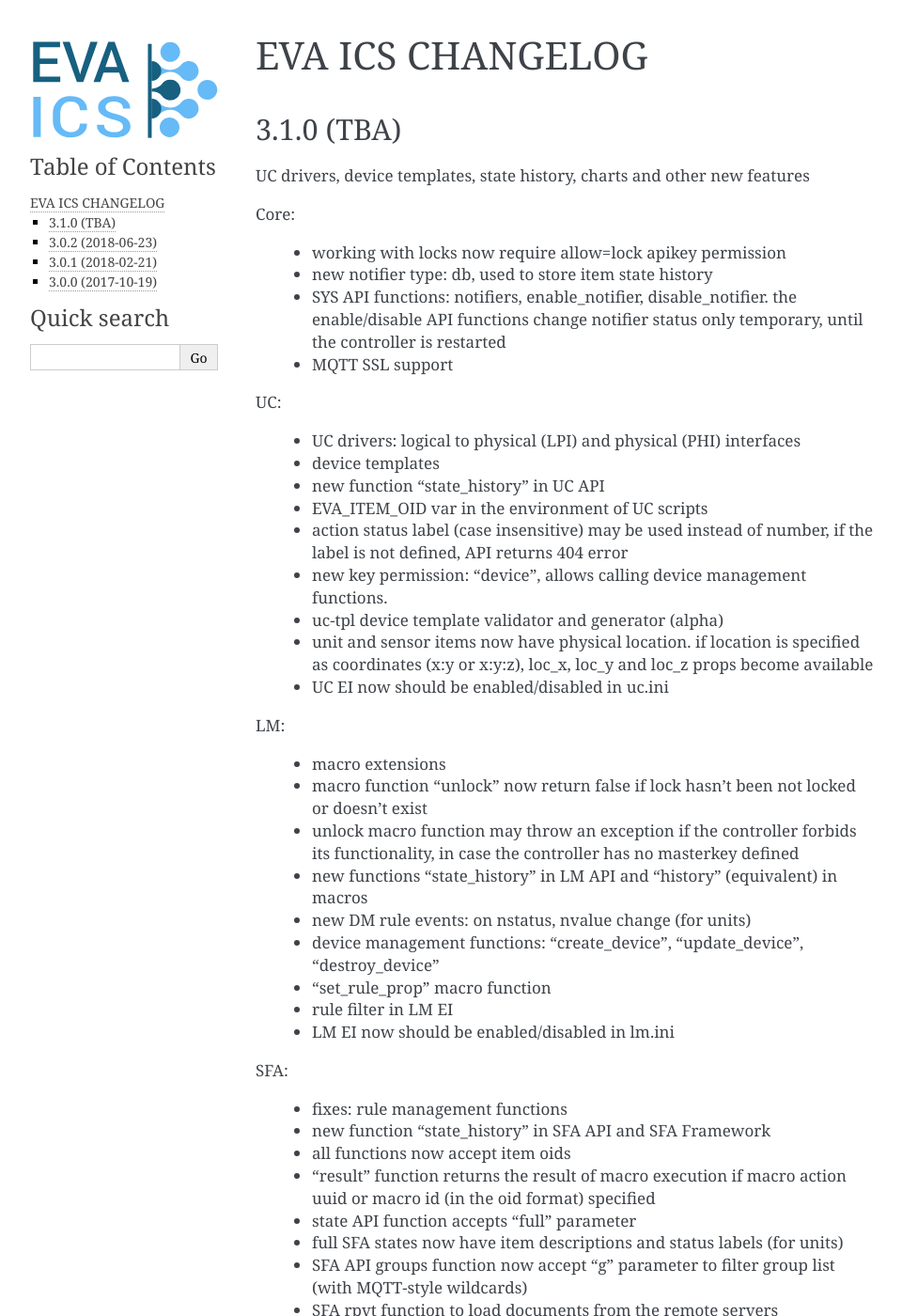
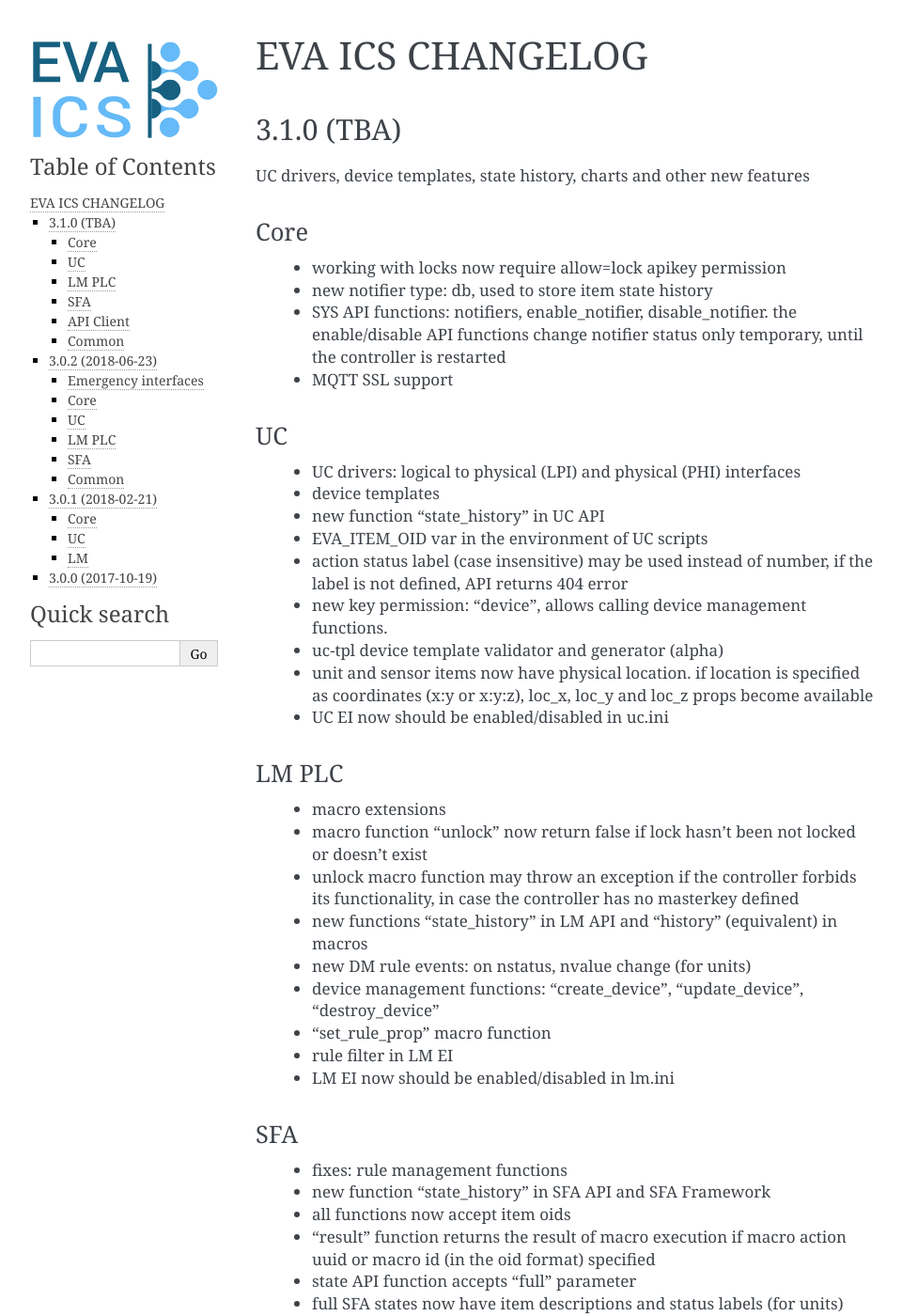
Before and after one commit to alttch/eva3, a Sphinx documentation site: the page built from doc/changelog.rst, in a window 1280 px wide and 1400 px high. Shown: the whole window at 94% size, without its empty margins (148-1108 px from the left). Built offline with Sphinx 7.4.7, drawn with Linux system fonts in a browser that asks for light colours; some of the changed text lies outside the part shown.

Commit message:
changelog in rst format

```diff
--- a/CHANGELOG.md
+++ b/CHANGELOG.rst
@@ -6,7 +6,8 @@ EVA ICS CHANGELOG
 
 UC drivers, device templates, state history, charts and other new features
 
-Core:
+Core
+~~~~
 
     * working with locks now require allow=lock apikey permission
     * new notifier type: db, used to store item state history
@@ -15,7 +16,8 @@ Core:
       the controller is restarted
     * MQTT SSL support
 
-UC:
+UC
+~~
 
     * UC drivers: logical to physical (LPI) and physical (PHI) interfaces
     * device templates
@@ -30,7 +32,8 @@ UC:
       available
     * UC EI now should be enabled/disabled in uc.ini
 
-LM:
+LM PLC
+~~~~~~
 
     * macro extensions
     * macro function "unlock" now return false if lock hasn't been not locked
@@ -46,7 +49,8 @@ LM:
     * rule filter in LM EI
     * LM EI now should be enabled/disabled in lm.ini
 
-SFA:
+SFA
+~~~
 
     * fixes: rule management functions
 
@@ -77,11 +81,13 @@ SFA:
     * jinja2 templates for SFA ui and PVT files (all files with .j2 extension
       are served as templates). index.j2 has more priority than index.html
 
-API Client:
+API Client
+~~~~~~~~~~
 
     * new API function call result: "result_invalid_params" (11)
 
-Common:
+Common
+~~~~~~
 
     * watchdog to test/automatically restart controllers in case of failure
     * other stability improvements
@@ -95,13 +101,15 @@ EVA documentation is now available in reStructuredText format and at
 https://eva-ics.readthedocs.io
 
 Emergency interfaces
+~~~~~~~~~~~~~~~~~~~~
 
     * fixes: correct display of long item names
     * fixes: various bug fixes
     * refresh buttons on item pages
     * LM EI: reset button and expire timer in LM EI show/hide when prop changed
 
-Core:
+Core
+~~~~
 
     * fixes: remove empty controller group when all objects are deleted
     * fixes: remote items correctly display state in list_remote
@@ -114,11 +122,13 @@ Core:
       in a dump, dumps are now compressed with gzip
     * API functions now support JSON requests
 
-UC:
+UC
+~~
 
     * action_toggle function to quickly toggle status of the simple units
 
-LM PLC:
+LM PLC
+~~~~~~
 
     * list_remote returns array + controller_id proprety instead of dict
     * result function in macro api. terminate and result function accept action
@@ -130,7 +140,8 @@ LM PLC:
       well as short
     * new macro functions for the file management: ls, open_oldest, open_newest
 
-SFA:
+SFA
+~~~
 
     * fixes: dm_rule_props acl in SFA
 
@@ -146,7 +157,8 @@ SFA:
     * log processing functions in a framework
     * wildcard masks in eva_sfa_state and eva_sfa_register_update_state
 
-Common:
+Common
+~~~~~~
 
     * easy-setup.sh - an interactive/automatic script to quickly set up the
       current host
@@ -157,7 +169,8 @@ Common:
 
 Minor release with some urgent features
 
-Core:
+Core
+~~~~
 
     * EVA_ITEM_PARENT_GROUP variable in script ENV which contains the parent
       group of the item
@@ -168,19 +181,19 @@ Core:
       group 'group2' (also as 'VAR2').  Used by UC scripts to let one
       script manage different items
 
-Universal Controller:
+UC
+~~
 
     * 'update_delay' - item passive update may start with a delay to prevent
        multiple updates run simultaneously producing high system load
-
-UC API and uc-cmd:
 
     * 'clone' function in UC API and uc-cmd to clone items
     * 'clone_group' function in UC API and uc-cmd for cloning all matching
        items in a group
     * 'destroy_group' function destroys all items in the specified group
 
-Logic Manager:
+LM
+~~
 
     * item id in LM rules match by simple mask (i.e. '\*id\'* or 'id\'* or
       '\*id')
--- a/doc/changelog.rst
+++ b/doc/changelog.rst
@@ -1 +1 @@
-.. include:: ../CHANGELOG.md
+.. include:: ../CHANGELOG.rst
```
